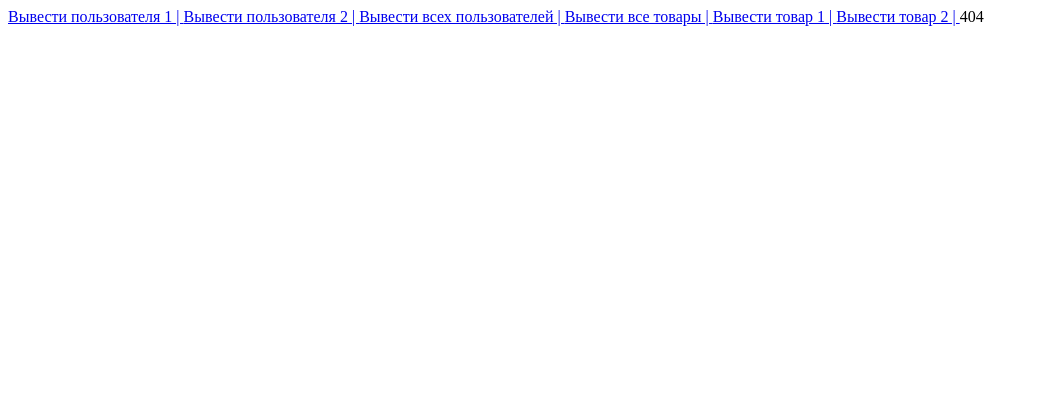
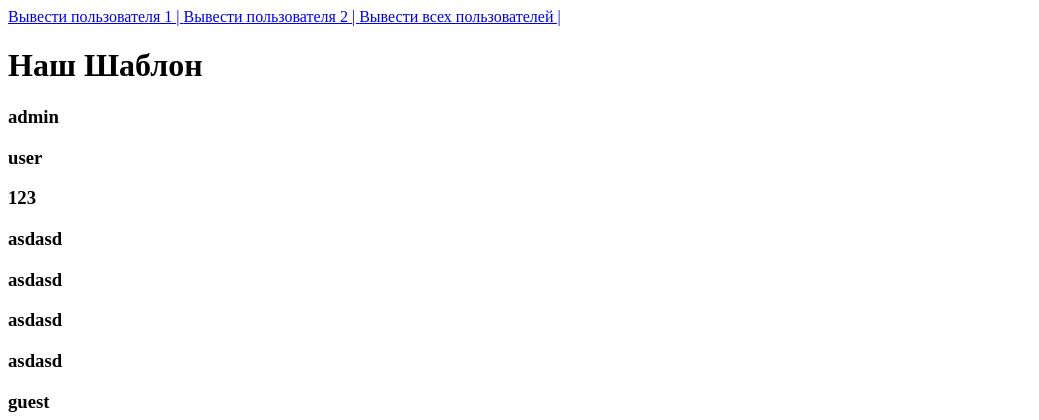
Before and after one commit to denkeel/PHP2_HOMEWORK, a PHP site: page /?c=user&a=users in a window 1280 px wide. Shown: the top 420 px of the page, without its empty margins (0-1039 px from the left). Run offline with PHP 8.4, Linux system fonts and the light colour scheme; data comes from the database, SQL or seed files in the repository.

Commit message:
СДЕЛАЛ 3-е ЗАДАНИЕ: НА ПРИМЕРЕ ПОЛЬЗОВАТЕЛЕЙ

```diff
--- a/controllers/UserController.php
+++ b/controllers/UserController.php
@@ -14,4 +14,13 @@ class UserController extends Controller
         ];
         echo $this->render('user', $params);
     }
+
+    public function usersAction()
+    {
+        //var_dump(User::getAll());
+        $params = [
+          'users' => User::getAll()
+        ];
+        echo $this->render('users', $params);
+    }
 }
--- a/public/index.php
+++ b/public/index.php
@@ -6,10 +6,7 @@ spl_autoload_register([new Autoload(), 'loadClass']);
 
 echo '<a href="/?c=user&a=user&id=1">Вывести пользователя 1 | </a>';
 echo '<a href="/?c=user&a=user&id=2">Вывести пользователя 2 | </a>';
-echo '<a href="/?c=user&a=user&id=2">Вывести всех пользователей | </a>';
-echo '<a href="/?c=user&a=user&id=2">Вывести все товары | </a>';
-echo '<a href="/?c=user&a=user&id=2">Вывести товар 1 | </a>';
-echo '<a href="/?c=user&a=user&id=2">Вывести товар 2 | </a>';
+echo '<a href="/?c=user&a=users">Вывести всех пользователей | </a>';
 
 $controllerName = $_GET['c'] ?: 'user';
 $action = $_GET['a'];
--- /dev/null
+++ b/views/users.php
@@ -0,0 +1,3 @@
+<?php foreach ($users as $user) : ?>
+    <h3><?=$user->login?></h3>
+<?php endforeach; ?>
```
